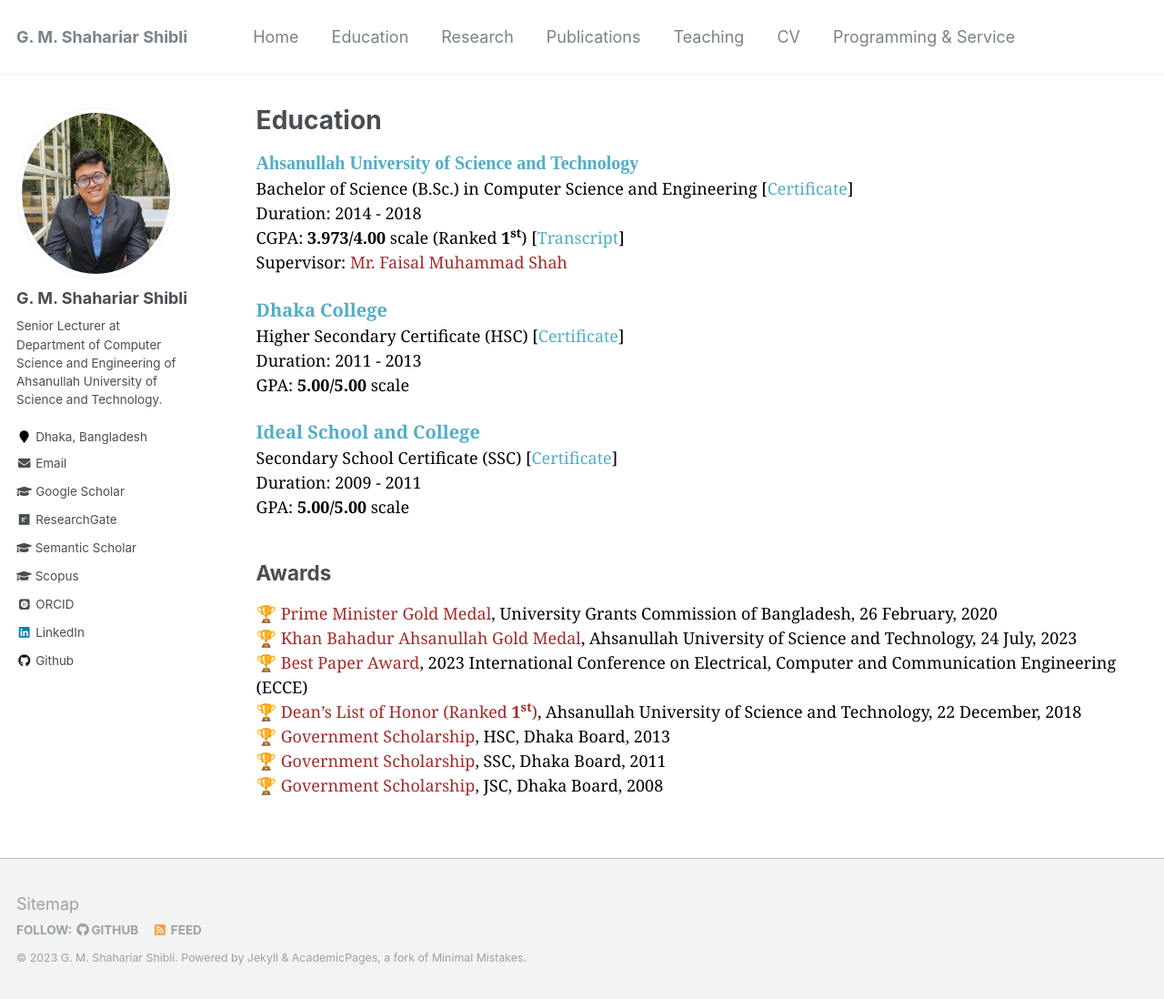
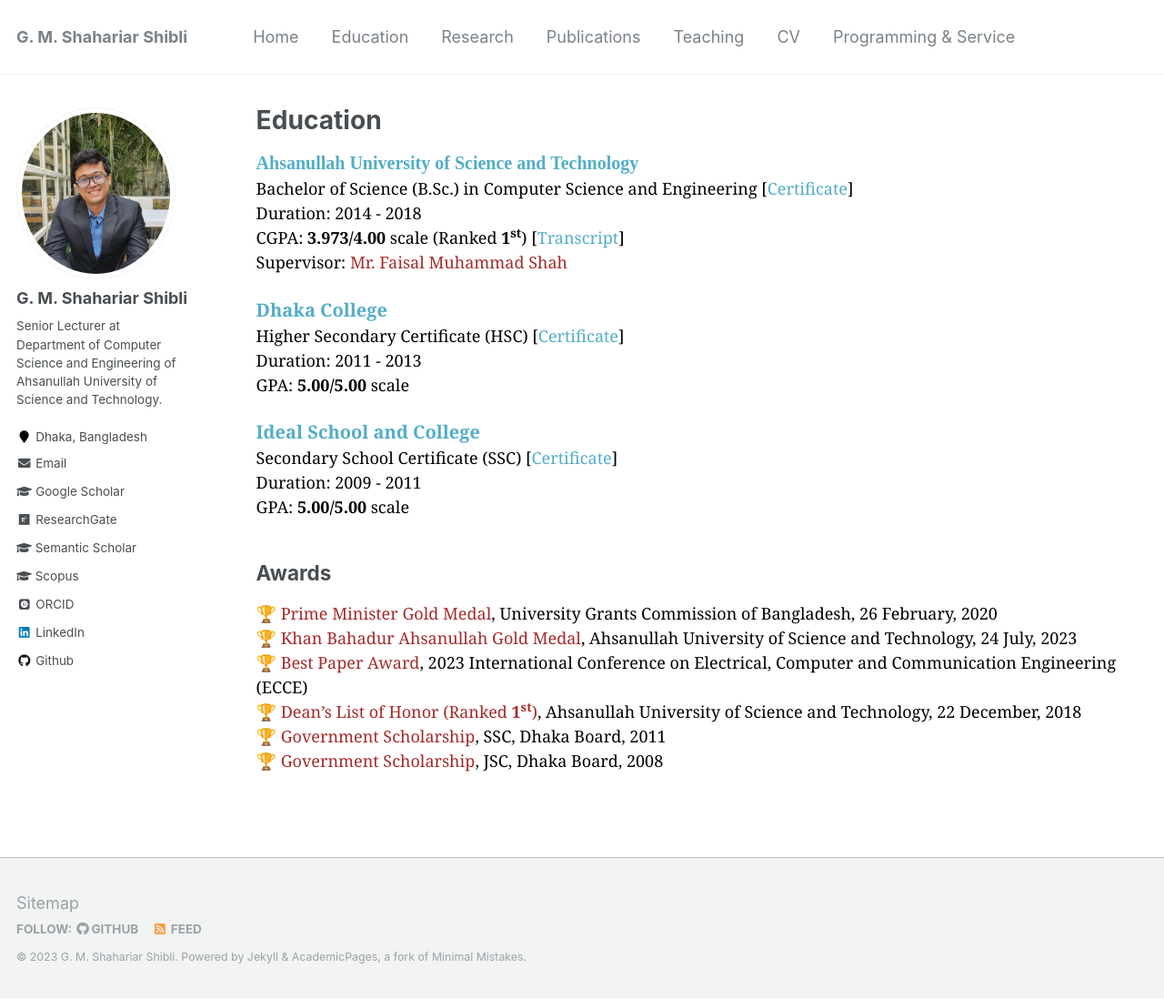
Before and after one commit to shahariar-shibli/shahariar-shibli.github.io, a Jekyll site: the page built from _pages/education.md, in a window 1280 px wide and 1098 px high. Shown: the whole window at 91% size. Built offline with Jekyll 4.4.1, drawn with Linux system fonts in a browser that asks for light colours; some web fonts are replaced.

Commit message:
Update education.md

```diff
--- a/_pages/education.md
+++ b/_pages/education.md
@@ -43,7 +43,6 @@
 🏆 <span style="color:brown">Khan Bahadur Ahsanullah Gold Medal</span>, Ahsanullah University of Science and Technology, 24 July, 2023 <br/>
 🏆 <span style="color:brown">Best Paper Award</span>, 2023 International Conference on Electrical, Computer and Communication Engineering (ECCE) <br/>
 🏆 <span style="color:brown">Dean's List of Honor (Ranked <b>1<sup>st</sup></b>)</span>, Ahsanullah University of Science and Technology, 22 December, 2018<br/>
-🏆 <span style="color:brown">Government Scholarship</span>, HSC, Dhaka Board, 2013 <br/>
 🏆 <span style="color:brown">Government Scholarship</span>, SSC, Dhaka Board, 2011 <br/>
 🏆 <span style="color:brown">Government Scholarship</span>, JSC, Dhaka Board, 2008 <br/>
 </span>
```
